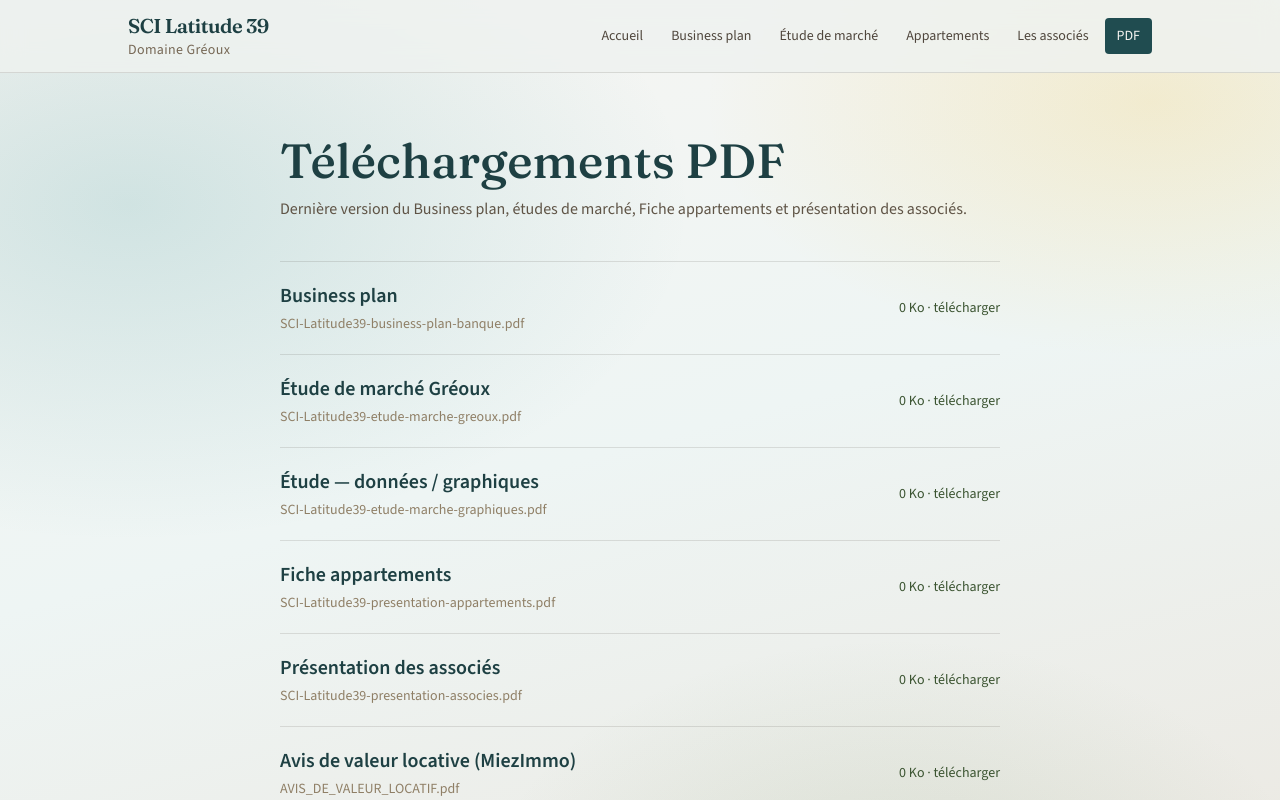
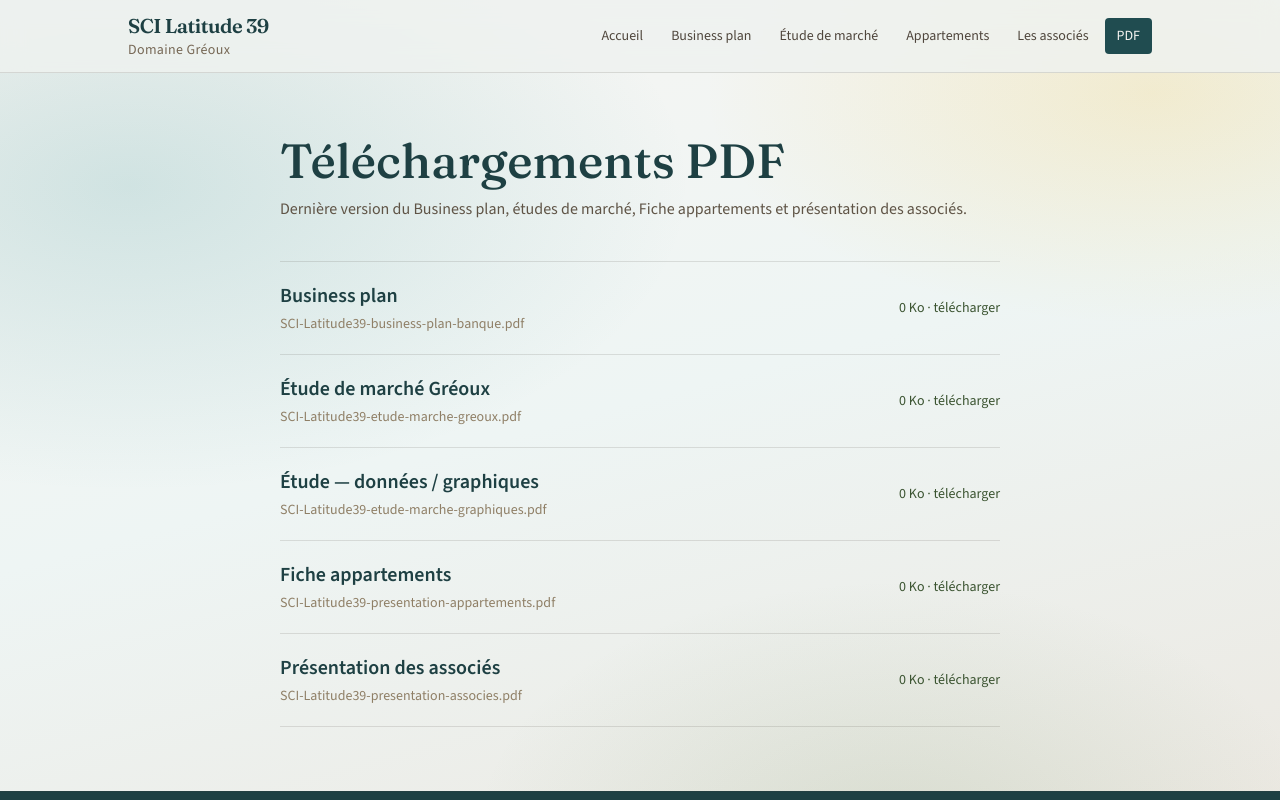
Before and after one commit to AnthonyPortier/latitude39, a Next.js app: page /telechargements in a window 1280 px wide. Shown: the top 800 px of the page. Built offline with nearby package versions, Linux system fonts and the light colour scheme.

Commit message:
chore: retirer l’avis de valeur des téléchargements
Supprime le PDF public et l’entrée UI ; le document reste dans le store.

```diff
--- a/src/app/telechargements/page.tsx
+++ b/src/app/telechargements/page.tsx
@@ -36,10 +36,6 @@ const PDFS: PdfEntry[] = [
   {
     name: "SCI-Latitude39-presentation-associes.pdf",
     label: "Présentation des associés",
-  },
-  {
-    name: "AVIS_DE_VALEUR_LOCATIF.pdf",
-    label: "Avis de valeur locative (MiezImmo)",
   },
 ];
 
```
Also changed, not shown: content/business-plan-banque.md (+1 -1 lines), 1 other file (tests, documents, lock files or other folders).
